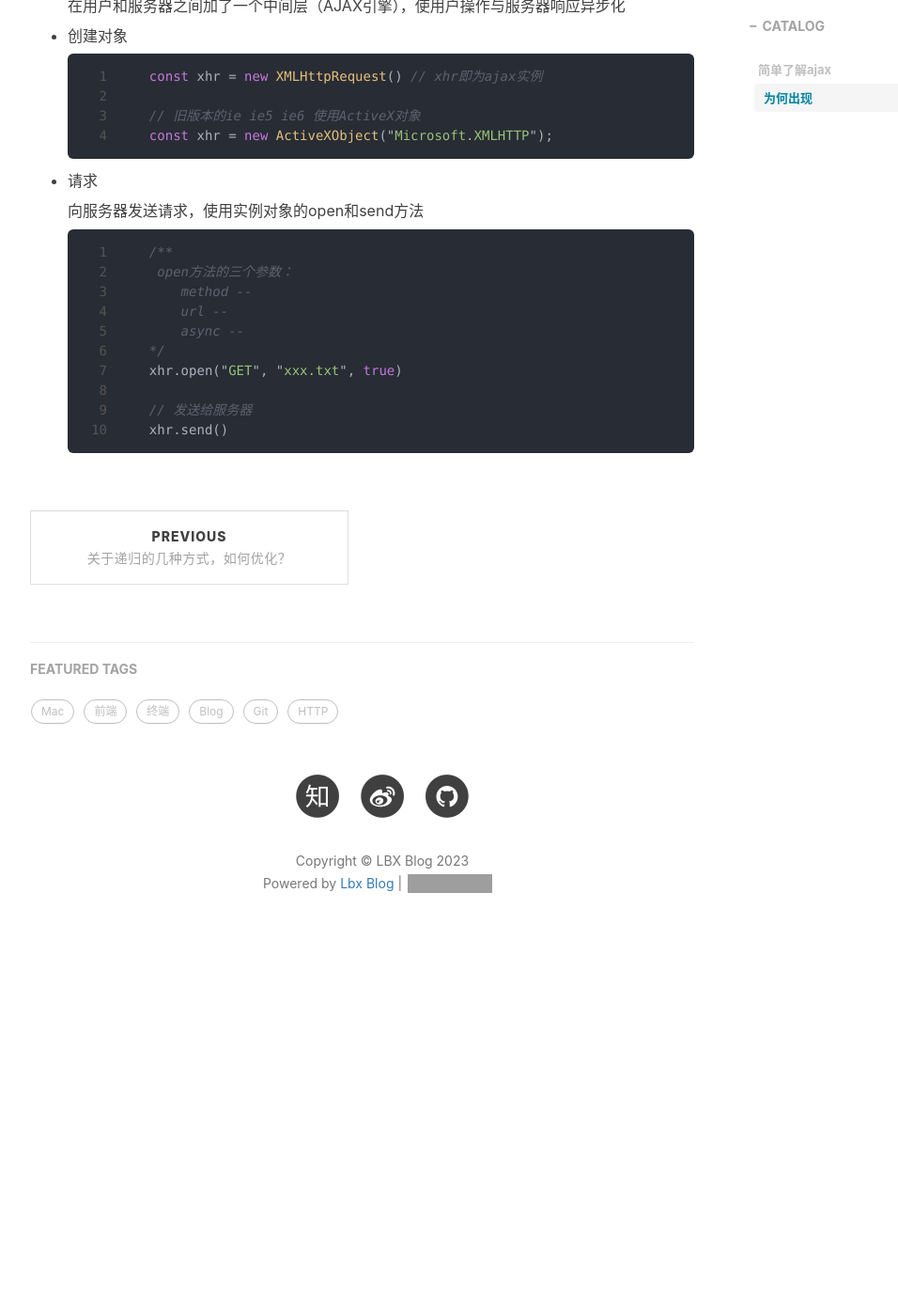
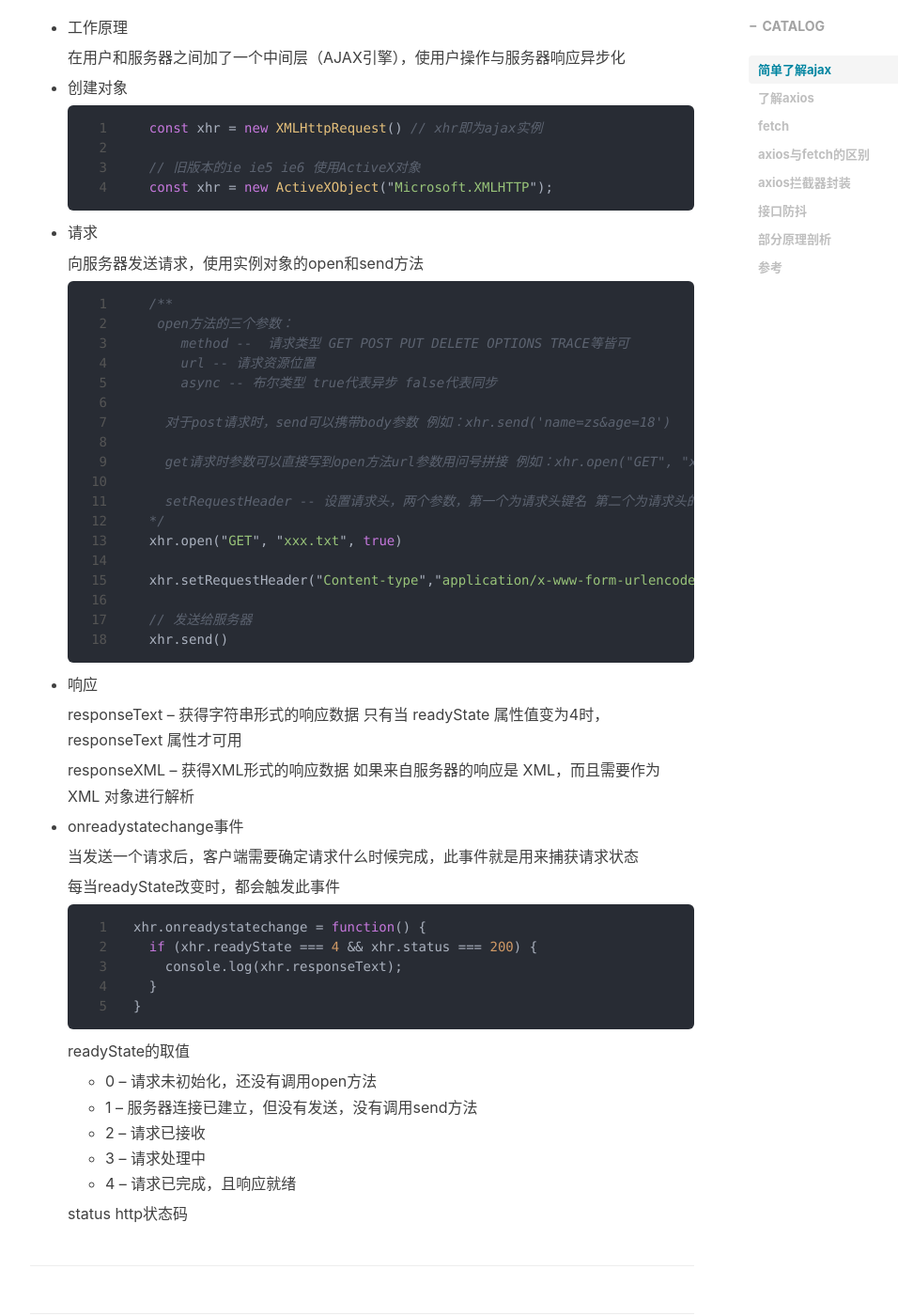
Before and after one commit to CChenTaiyu/CChenTaiyu.github.io, a Jekyll site: the page built from _posts/2023-08-01-谈谈axios.md, in a window 1280 px wide and 1400 px high, scrolled down 1091 px. Shown: the whole window at 94% size, without its empty margins (233-1189 px from the left). Built offline with Jekyll 4.4.1, drawn with Linux system fonts in a browser that asks for light colours; nearby versions of some CDN libraries; comment, search, counter and statistics services are not loaded; before the commit the page ends 2135 px from its top, so only the background shows below that; some of the changed text lies outside the part shown; grey boxes are pictures that could not be loaded.

Commit message:
feat: 完善axios文章结构，书写内容

````diff
--- a/_posts/2023-08-01-谈谈axios.md
+++ b/_posts/2023-08-01-谈谈axios.md
@@ -15,9 +15,9 @@ tags:
 
 ## 简单了解ajax
 
-### 为何出现
+为什么会出现？
 
-在
+传统的网页如果需要更新内容的话，必须重载整个页面，例如提交表单场景，然后在新页面告诉你操作是成功了还是失败了。如果碰到网速太慢或其他原因，就会得到一个404的页面了。所以ajax的出现大大改变了这种现状，可以局部刷新页面，用户体验感提升，较少网络数据的传输量，同时也节省网络带宽。
 
 > 语义：Asynchronous JavaScript and XML（异步的 JavaScript 和 XML），它不是新的变成语言，而是一种使用现有标准的新方法，在不重新加载整个页面的情况下，局部更新部分页面
 
@@ -41,12 +41,114 @@ tags:
   ```js
     /**
      open方法的三个参数：
-        method --
-        url --
-        async --
+        method --  请求类型 GET POST PUT DELETE OPTIONS TRACE等皆可
+        url -- 请求资源位置
+        async -- 布尔类型 true代表异步 false代表同步
+
+      对于post请求时，send可以携带body参数 例如：xhr.send('name=zs&age=18')
+
+      get请求时参数可以直接写到open方法url参数用问号拼接 例如：xhr.open("GET", "xxx.txt?name=zs", true)
+
+      setRequestHeader -- 设置请求头，两个参数，第一个为请求头键名 第二个为请求头的值
     */
     xhr.open("GET", "xxx.txt", true)
+
+    xhr.setRequestHeader("Content-type","application/x-www-form-urlencoded");
 
     // 发送给服务器
     xhr.send()
   ```
+
+- 响应
+
+  responseText -- 获得字符串形式的响应数据 只有当 readyState 属性值变为4时，responseText 属性才可用
+
+  responseXML -- 获得XML形式的响应数据 如果来自服务器的响应是 XML，而且需要作为 XML 对象进行解析
+
+- onreadystatechange事件
+
+  当发送一个请求后，客户端需要确定请求什么时候完成，此事件就是用来捕获请求状态
+
+  每当readyState改变时，都会触发此事件
+
+  ```js
+  xhr.onreadystatechange = function() {
+    if (xhr.readyState === 4 && xhr.status === 200) {
+      console.log(xhr.responseText);
+    }
+  }
+  ```
+
+  readyState的取值
+
+    - 0 -- 请求未初始化，还没有调用open方法
+    - 1 -- 服务器连接已建立，但没有发送，没有调用send方法
+    - 2 -- 请求已接收
+    - 3 -- 请求处理中
+    - 4 -- 请求已完成，且响应就绪
+
+  status http状态码
+
+---
+
+## 了解axios
+
+> 基于promise的请求库，作用于nodejs和浏览器中，同构应用程序（即同一套代码可以运行在浏览器和nodejs中），在服务器端使用nodejs的http模块，在客户端使用XMLHttpRequests
+
+- 特点
+
+  1. 支持Promise api
+  2. 转换请求和响应数据
+  3. 取消请求
+  4. 超时处理
+  5. 自动将请求序列化
+  6. 自动转换JSON数据
+  ...
+
+- 基本用法
+
+  ```js
+  // 采用ES Modules方法引入，作为举例
+
+  // 安装，以下三种方式皆可
+  npm install axios / bower install axios / yarn add axios
+
+  // 也可CDN引入
+  <script src="https://unpkg.com/axios/dist/axios.min.js"></script>
+
+  // 引入
+  import axios from 'axios'
+
+  // 请求
+  // 向给定ID的用户发起请求
+  axios.get('/user?ID=12345').then(function (response) {
+    // 处理成功情况
+    console.log(response);
+  })
+
+  // 也可采用config对象的形式
+  axios({
+    method: 'post',
+    url: '/user/12345',
+    data: {
+      firstName: 'Fred',
+      lastName: 'Flintstone'
+    }
+  })
+  ```
+
+- axios实例
+## fetch
+
+## axios与fetch的区别
+
+## axios拦截器封装
+
+## 接口防抖
+
+## 部分原理剖析
+
+
+## 参考
+- [菜鸟ajax教程](https://www.runoob.com/ajax/ajax-intro.html)
+- [axios官网](https://axios-http.com/zh/)
````
